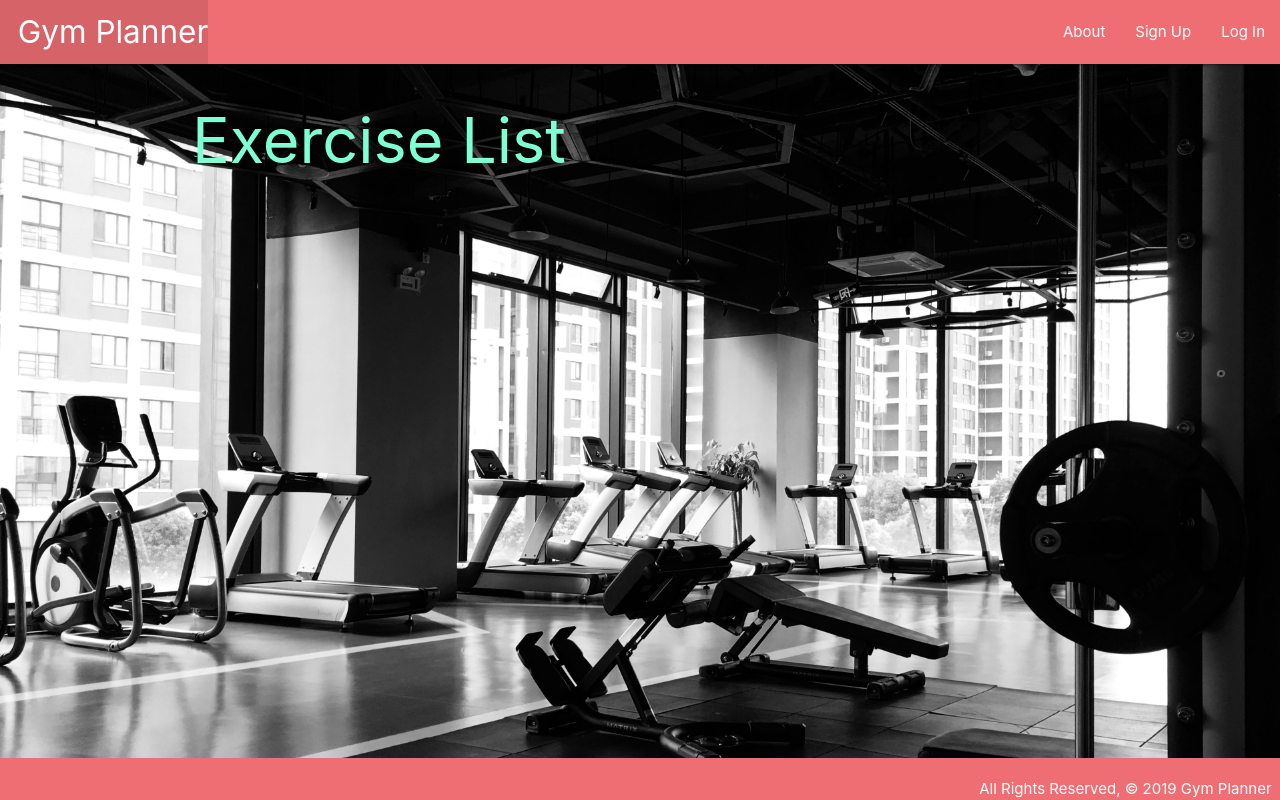
After one commit to badjab326/gymplanner, a Django app: template main_app/templates/exercises/index.html in a window 1280 px wide. The commit adds this page. Run offline with Django 4.2, Linux system fonts and the light colour scheme; the template is opened without the code that fills it, so the values that code supplies are empty.

Commit message:
all html pages created and filled out

```diff
--- a/main_app/templates/base.html
+++ b/main_app/templates/base.html
@@ -22,9 +22,17 @@
             </li>
           </ul>
           <ul class="right">
-            <li><a href="/about">About</a></li>
-            <li><a href="/routines">View All Routines</a></li>
+            <li><a href="{% url 'about' %}">About</a></li>
+            {% if user.is_authenticated %}
+            <li><a href="{% url 'index' %}">View All Routines</a></li>
             <li><a href="{% url 'routines_create' %}">Add a Routine</a></li>
+            <li><a href="{% url 'exercises_index' %}">View All Exercises</a></li>
+            <li><a href="{% url 'exercises_create' %}">Add Exercise</a></li>
+            <li><a href="{% url 'logout' %}">Log Out</a></li>
+            {% else %}
+            <li><a href="{% url 'signup' %}">Sign Up</a></li>
+            <li><a href="{% url 'login' %}">Log In</a></li>
+            {% endif %}
           </ul>
         </div>
       </nav>
--- /dev/null
+++ b/main_app/templates/exercises/index.html
@@ -0,0 +1,20 @@
+{% extends 'base.html' %} {% block content %}
+
+<h1>Exercise List</h1>
+
+{% for exercise in object_list %}
+<div class="card">
+  <a href="{% url 'exercises_detail' exercise.id %}">
+    <div class="card-content">
+      <span class="card-title">
+        <span class="black-text"><u>{{ exercise.name }}</u></span>
+        <br />
+        {{ exercise.sets }}
+        <br />
+        {{ exercise.reps }}
+        </span>
+    </div>
+  </a>
+</div>
+
+{% endfor %} {% endblock%}
```
